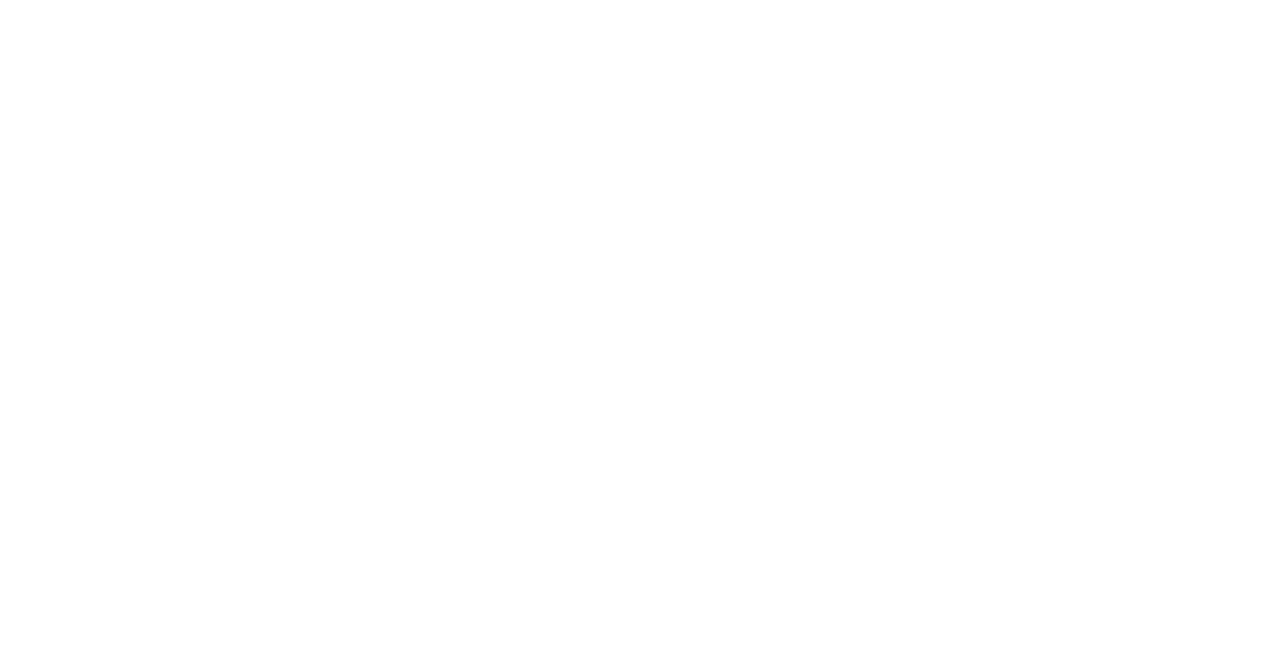
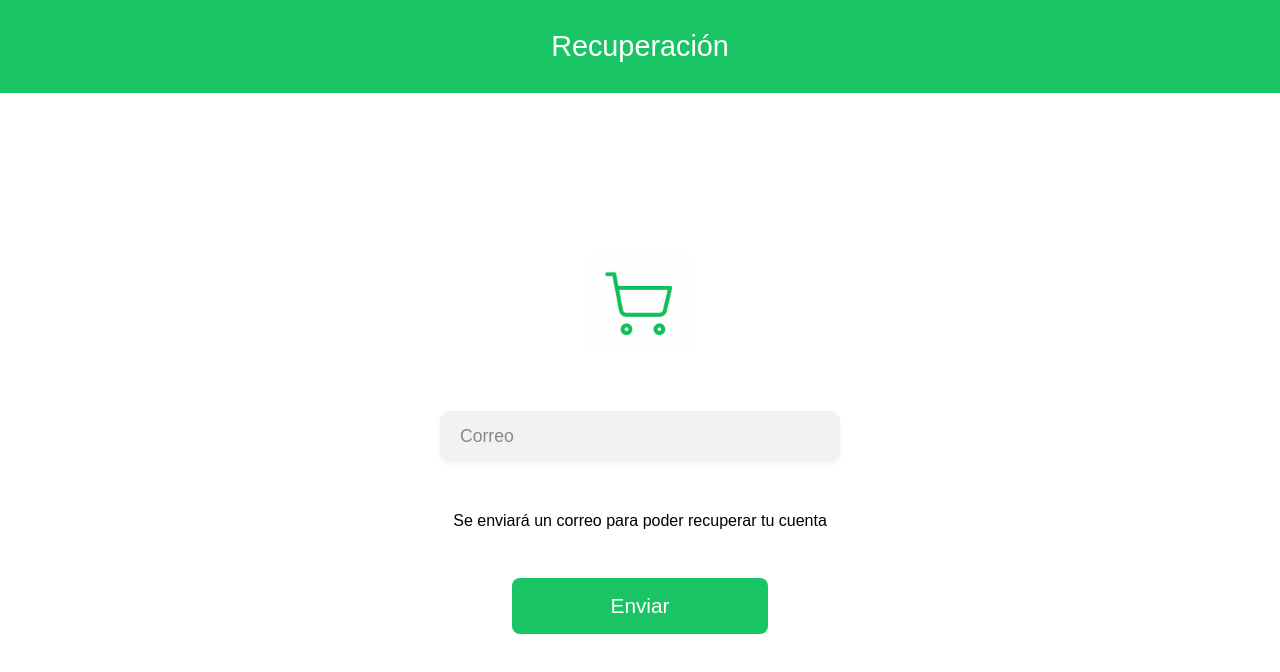
Before and after one commit to Yordi984/Tienda-App-Web-, a React (Vite) app in the folder client/: page /Recuperacion in a window 1280 px wide. Before the commit this address had no page. Shown: the top 672 px of the page. Built offline with nearby package versions, Linux system fonts and the light colour scheme.

Commit message:
agregue pagina de recuperacion

```diff
--- a/client/src/main.tsx
+++ b/client/src/main.tsx
@@ -4,6 +4,7 @@
 import App from './App.tsx';
 import Login from './pages/Login/Login.tsx';
 import Torta from "./pages/torta/Torta.tsx"
+import Recuperacion from './pages/recuperar_contraseña/Recuperacion.tsx';
 createRoot(document.getElementById('root')!).render(
   <BrowserRouter>
     <Routes>
@@ -18,6 +19,11 @@
       <Route
         path='/Torta'
         element={<Torta/>} />
+
+        <Route
+          path='/Recuperacion'
+        element={<Recuperacion/>} />
+
     </Routes>
   </BrowserRouter>,
 );
--- a/client/src/pages/Login/Login.tsx
+++ b/client/src/pages/Login/Login.tsx
@@ -1,6 +1,7 @@
 import { useState } from 'react';
 import Header from '../../components/ui/HeaderComponent';
 import Boton from '../../components/ui/ButtonComponent';
+import '/icons/icon.svg';
 import './Login.css';
 
 export default function Login() {
--- /dev/null
+++ b/client/src/pages/recuperar_contraseña/Recuperacion.css
@@ -0,0 +1,32 @@
+.logo-container {
+  display: flex;
+  justify-content: center;
+  align-items: center;
+  padding-top: 10rem;
+}
+
+.logo{
+    width: 100px;
+    height: 100px;
+    background-color: #f2f4f3; /* fondo gris claro */
+    display: flex;
+    justify-content: center;
+    align-items: center;
+}
+
+.formulario {
+  display: flex;
+  flex-direction: column;
+  justify-content: center;
+  align-items: center;
+  margin-top: 3rem;
+
+}
+
+.boton-container {
+  display: flex;
+  justify-content: center;
+  align-items: center;
+  margin-top: 2rem;
+  width: 20%;
+}
--- /dev/null
+++ b/client/src/pages/recuperar_contraseña/Recuperacion.tsx
@@ -0,0 +1,53 @@
+import { useState } from 'react';
+import InputComponent from '../../components/ui/InputComponent';
+import Header from '../../components/ui/HeaderComponent';
+import Boton from '../../components/ui/ButtonComponent';
+import '/logo.png';
+import './Recuperacion.css'; // Asegúrate de tener un archivo CSS para estilos específicos
+
+export default function Recuperacion() {
+  const [correo, setCorreo] = useState('');
+
+  const manejarEnvio = async () => {
+    try {
+      const respuesta = await fetch('http://localhost:3000/recuperar', {
+        method: 'POST',
+        headers: {
+          'Content-Type': 'application/json',
+        },
+        body: JSON.stringify({ correo }),
+      });
+
+      const data = await respuesta.json();
+      if (respuesta.ok) {
+        alert('Correo enviado correctamente');
+      } else {
+        alert('Error: ' + (data.message || 'No se pudo enviar el correo'));
+      }
+    } catch (error) {
+      console.error('Error al enviar solicitud:', error);
+      alert('Error al conectar con el servidor');
+    }
+  };
+
+  return (
+    <>
+      <Header text="Recuperación" />
+      <div className="logo-container">
+        <img src="/logo.png" alt="logo" className="logo" />
+      </div>
+
+      <div className="formulario">
+        <InputComponent
+          type="text"
+          placeholder="Correo"
+          value={correo}
+          onChange={(e) => setCorreo(e.target.value)}
+        />
+        <p>Se enviará un correo para poder recuperar tu cuenta</p>
+        <div className="boton-container">
+        <Boton text="Enviar" color="green" onClick={manejarEnvio} /> </div>
+      </div>
+    </>
+  );
+}
```
